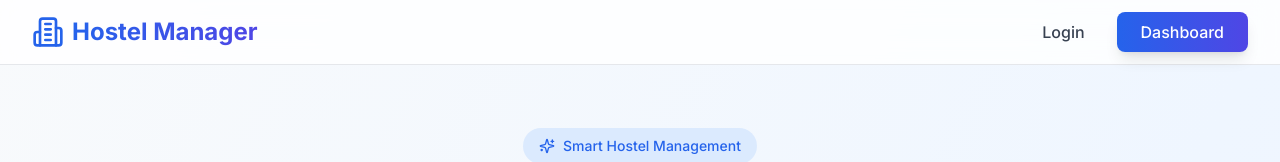
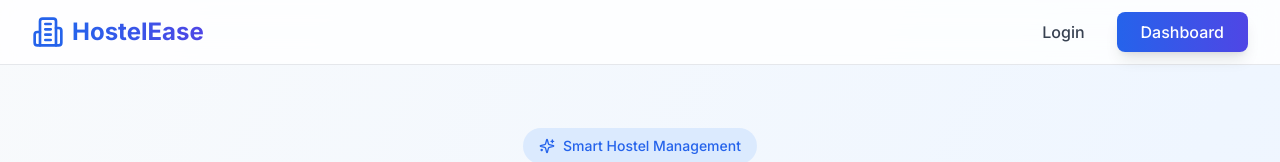
Before and after one commit to Moulendu-Chowley/HostelEase, a Next.js app: page / in a window 1280 px wide. Shown: the top 162 px of the page. Built offline with nearby package versions, Linux system fonts and the light colour scheme.

Commit message:
feat: implement student and admin dashboard views with role-based statistics and attendance tracking

```diff
--- a/app/dashboard/layout.tsx
+++ b/app/dashboard/layout.tsx
@@ -205,7 +205,7 @@ export default function DashboardLayout({
               >
                 <Building2 className="h-8 w-8 text-blue-600" />
                 <span className="text-xl font-bold bg-gradient-to-r from-blue-600 to-indigo-600 bg-clip-text text-transparent">
-                  Hostel Manager
+                  HostelEase
                 </span>
               </motion.div>
             )}
--- a/app/dashboard/page.tsx
+++ b/app/dashboard/page.tsx
@@ -21,6 +21,7 @@ import {
   Users,
 } from "lucide-react";
 import Link from "next/link";
+import Image from "next/image";
 import { useCallback, useEffect, useRef, useState } from "react";
 
 interface Profile {
@@ -476,9 +477,11 @@ export default function DashboardOverview() {
           <div className="lg:col-span-1 bg-white rounded-3xl p-6 shadow-xl border border-gray-100 flex flex-col items-center text-center">
             <div className="relative group mb-4">
               {profile?.photo_url ? (
-                <img
+                <Image
                   src={profile.photo_url}
                   alt={profile.full_name}
+                  width={128}
+                  height={128}
                   className="w-32 h-32 rounded-full object-cover shadow-lg border-4 border-blue-50"
                 />
               ) : (
--- a/app/dashboard/settings/page.tsx
+++ b/app/dashboard/settings/page.tsx
@@ -90,7 +90,7 @@ export default function SettingsPage() {
                   </label>
                   <input
                     type="text"
-                    defaultValue="Hostel Manager System"
+                    defaultValue="HostelEase"
                     className="w-full px-4 py-3 border border-gray-200 rounded-xl focus:outline-none focus:ring-2 focus:ring-blue-500"
                   />
                 </div>
--- a/app/page.tsx
+++ b/app/page.tsx
@@ -89,7 +89,7 @@ export default function Home() {
             >
               <Building2 className="h-8 w-8 text-blue-600" />
               <span className="text-2xl font-bold bg-gradient-to-r from-blue-600 to-indigo-600 bg-clip-text text-transparent">
-                Hostel Manager
+                HostelEase
               </span>
             </motion.div>
             <div className="flex items-center space-x-4">
--- a/next.config.js
+++ b/next.config.js
@@ -1,4 +1,15 @@
 /** @type {import('next').NextConfig} */
-const nextConfig = {};
+const nextConfig = {
+  images: {
+    remotePatterns: [
+      {
+        protocol: "https",
+        hostname: "*.supabase.co",
+        port: "",
+        pathname: "/storage/v1/object/public/**",
+      },
+    ],
+  },
+};
 
 module.exports = nextConfig;
--- a/package.json
+++ b/package.json
@@ -1,5 +1,5 @@
 {
-  "name": "hostel-manager",
+  "name": "hostelease",
   "version": "1.0.0",
   "private": true,
   "scripts": {
```
Also changed, not shown: 2 other files (tests, documents, lock files or other folders).
